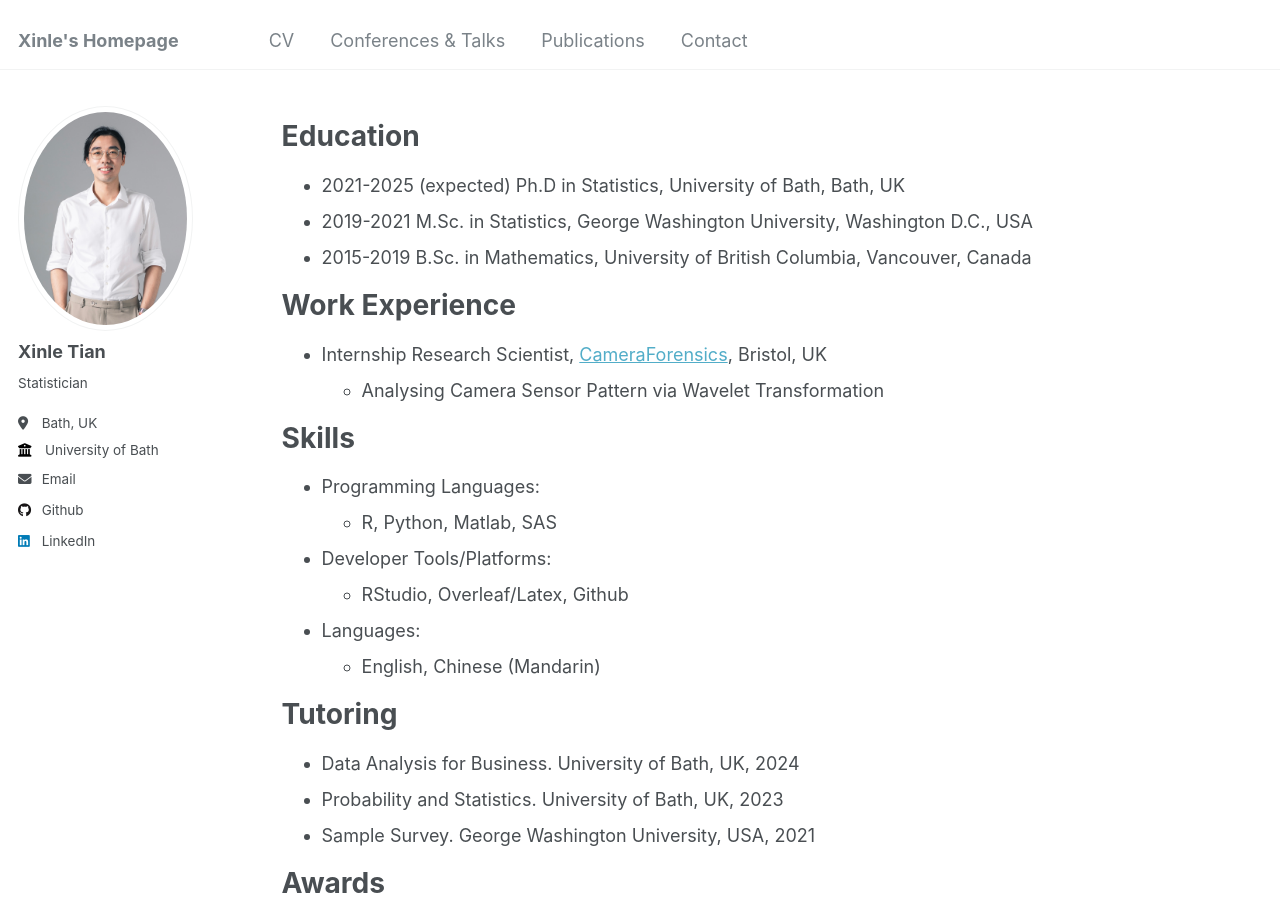
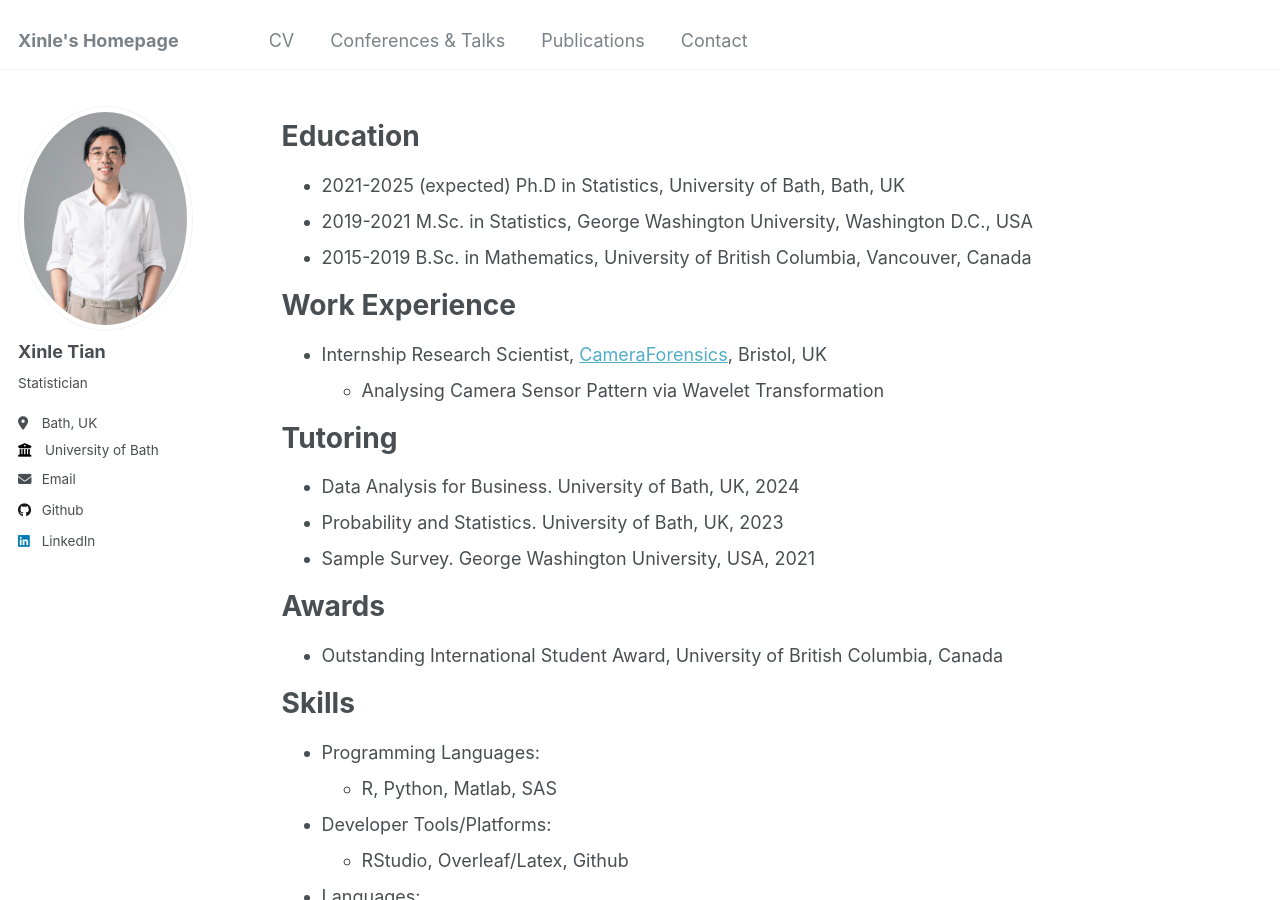
Before and after one commit to xinlet/xinlet.github.io, a Jekyll site: the page built from _pages/cv.md, in a window 1280 px wide and 900 px high. Built offline with Jekyll 4.4.1, drawn with Linux system fonts in a browser that asks for light colours; some of the changed lines change nothing that is shown; some of the changed text lies outside the part shown.

Commit message:
Update cv.md

```diff
--- a/_pages/cv.md
+++ b/_pages/cv.md
@@ -20,15 +20,6 @@ Work Experience
 * Internship Research Scientist, [CameraForensics](https://www.cameraforensics.com/), Bristol, UK
   * Analysing Camera Sensor Pattern via Wavelet Transformation
 
-Skills
-======
-* Programming Languages:
-  * R, Python, Matlab, SAS
-* Developer Tools/Platforms:
-  * RStudio, Overleaf/Latex, Github
-* Languages:
-  * English, Chinese (Mandarin)
-
 Tutoring
 ======
   * Data Analysis for Business. University of Bath, UK, 2024
@@ -39,6 +30,15 @@ Awards
 ======
 * Outstanding International Student Award, University of British Columbia, Canada
 
+Skills
+======
+* Programming Languages:
+  * R, Python, Matlab, SAS
+* Developer Tools/Platforms:
+  * RStudio, Overleaf/Latex, Github
+* Languages:
+  * English, Chinese (Mandarin)
+
 Members
 ======
 * American Statistical Association (ASA) Member
```
